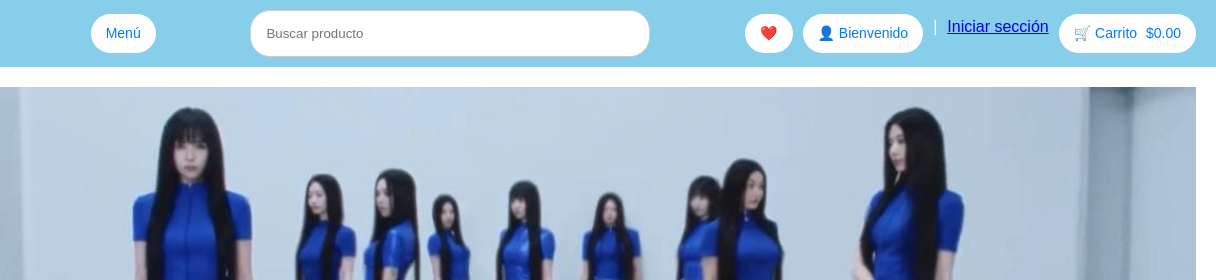
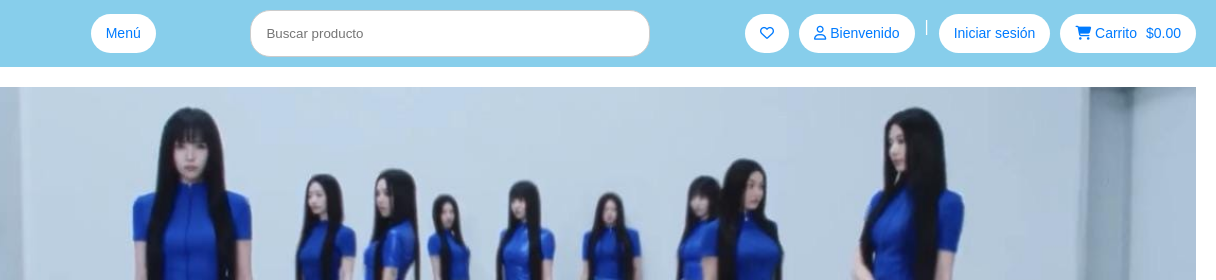
Before and after one commit to StormProject-Axeon/Proyecto_Fer, a plain HTML site: page index.html in a window 1280 px wide. Shown: the top 280 px of the page, 64-1280 px from the left. Drawn offline with Linux system fonts and the light colour scheme.

Commit message:
Update index.html

```diff
--- a/index.html
+++ b/index.html
@@ -5,17 +5,29 @@
   <meta name="viewport" content="width=device-width, initial-scale=1.0"/>
   <title>Seul Vibes</title>
   <link rel="stylesheet" href="../html/Inicioo.css">
+  <!-- Font Awesome para íconos -->
+  <link rel="stylesheet" href="https://cdnjs.cloudflare.com/ajax/libs/font-awesome/6.5.0/css/all.min.css">
 </head>
 <body>
   <header>
     <img src="../img/Logo.jpeg" alt="Seul Vibes" class="logo" />
     <a href="#" class="menu-btn">Menú</a>
     <input type="text" placeholder="Buscar producto" class="search" />
+
     <div class="icons">
-      <a href="#" class="icon-btn">❤️</a>
-      <a href="#" class="icon-btn">👤 Bienvenido</a> |
-         <a href="index.html">Iniciar sección</a>
-      <a href="#" class="icon-btn">🛒 Carrito <span>$0.00</span></a>
+      <a href="Favoritos.html" class="icon-btn" title="Favoritos">
+      <i class="fa-regular fa-heart"></i>
+      </a>
+      <a href="#" class="icon-btn" title="Perfil">
+        <i class="fa-regular fa-user"></i> Bienvenido
+      </a>
+      <span> | </span>
+      <a href="Iniciodesesion.html" class="icon-btn" title="Iniciar sesión">
+        Iniciar sesión
+      </a>
+      <a href="../html/Carrito.html" class="icon-btn" title="Carrito">
+        <i class="fa-solid fa-cart-shopping"></i> Carrito <span>$0.00</span>
+      </a>
     </div>
   </header>
 
```
